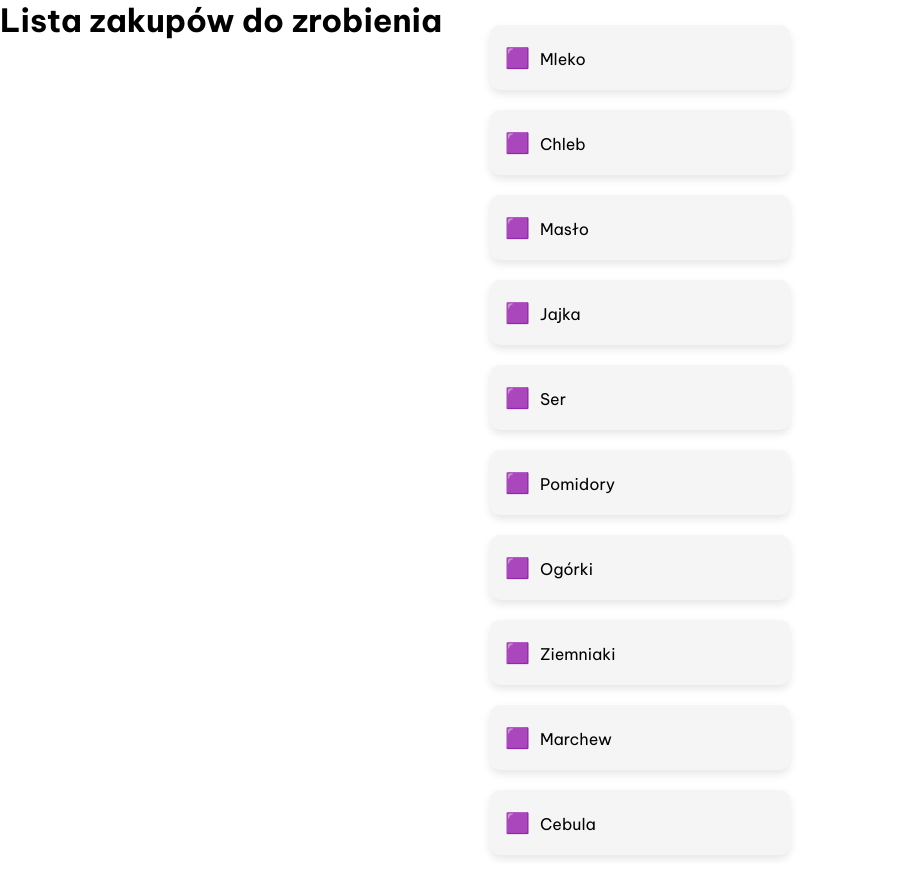
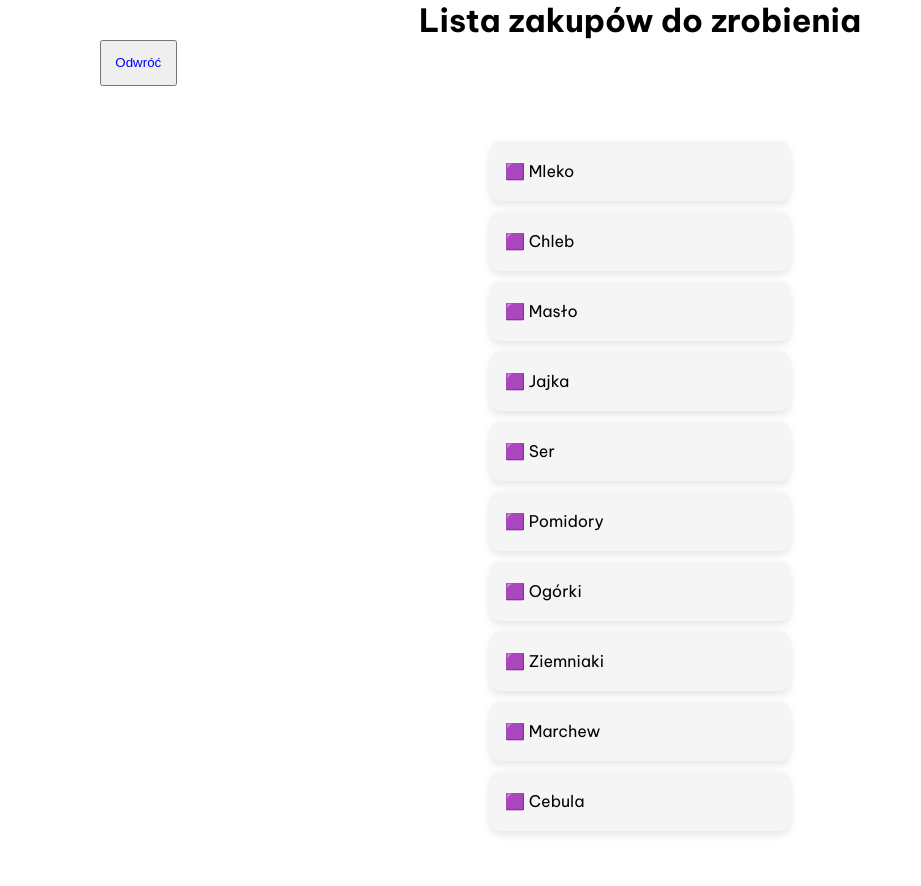
Before and after one commit to wutekk/pierwsza-apka-angularowa, an Angular app: page / in a window 1280 px wide. Shown: the whole page, without its empty margins (0-921 px from the left). Before the commit the page ends 865 px from the top, so only its background shows below. Built offline with nearby package versions, Linux system fonts and the light colour scheme.

Commit message:
odwracanie i zaznaczanie

```diff
--- a/src/app/app.component.css
+++ b/src/app/app.component.css
@@ -12,11 +12,6 @@ header {
 }
 
 
-.lista_z_kropkami ul li::before {
-  content: '🟪'; /*☑️*/
-  font-size: 20px;
-  margin-right: 10px;
-}
 
 .lista_z_kropkami {
   display: flex;  /* Flexbox */
@@ -44,3 +39,13 @@ header {
   box-sizing: border-box;  /* Uwzględnia padding i border w szerokości */
   padding-left: 15px;  /* Margines od lewej, aby tekst nie był przyklejony do krawędzi */
 }
+
+h1 {
+  text-align: center;  /* Wyrównanie tekstu do lewej */
+}
+
+button {
+  margin: 0 100px;
+  padding: 1em;
+  color: blue;
+}
--- a/src/app/app.component.html
+++ b/src/app/app.component.html
@@ -1,7 +1,11 @@
 <h1>{{ title }}</h1>
 
+<button (click)="odwroc_zakupy()">Odwróć</button>
+
 <div class="lista_z_kropkami">
-    <ul *ngFor="let item of lista_zakopow">
-        <li>{{ item }}</li>
+    <ul>
+        @for (item of lista_zakopow; track item) {
+        <li (click)="zaznacz(item)">{{ item }}</li>
+        }
     </ul>
 </div>
--- a/src/app/app.component.ts
+++ b/src/app/app.component.ts
@@ -11,5 +11,25 @@ import { LISTA_ZAKUPOW } from './items.data';
 })
 export class AppComponent {
   title = 'Lista zakupów do zrobienia';
-  lista_zakopow = LISTA_ZAKUPOW;
+  lista_zakopow = LISTA_ZAKUPOW.map(item => '🟪 ' + item);
+
+  odwroc(lista: any[]): any[] {
+    const lista_pomocnicza: any[] = []
+    for (let i: number = 0; i < lista.length; i++){
+      lista_pomocnicza.push(lista[lista.length - 1 - i])
+    }
+    return lista_pomocnicza;
+  }
+
+
+  odwroc_zakupy(): void {
+    this.lista_zakopow = this.odwroc(this.lista_zakopow);
+  }
+
+  zaznacz(item: string): void {
+    const index = this.lista_zakopow.indexOf(item);
+    if (index !== -1) {
+      this.lista_zakopow[index] = '☑️ ' + item.slice(2);
+    }
+  }
 }
```
